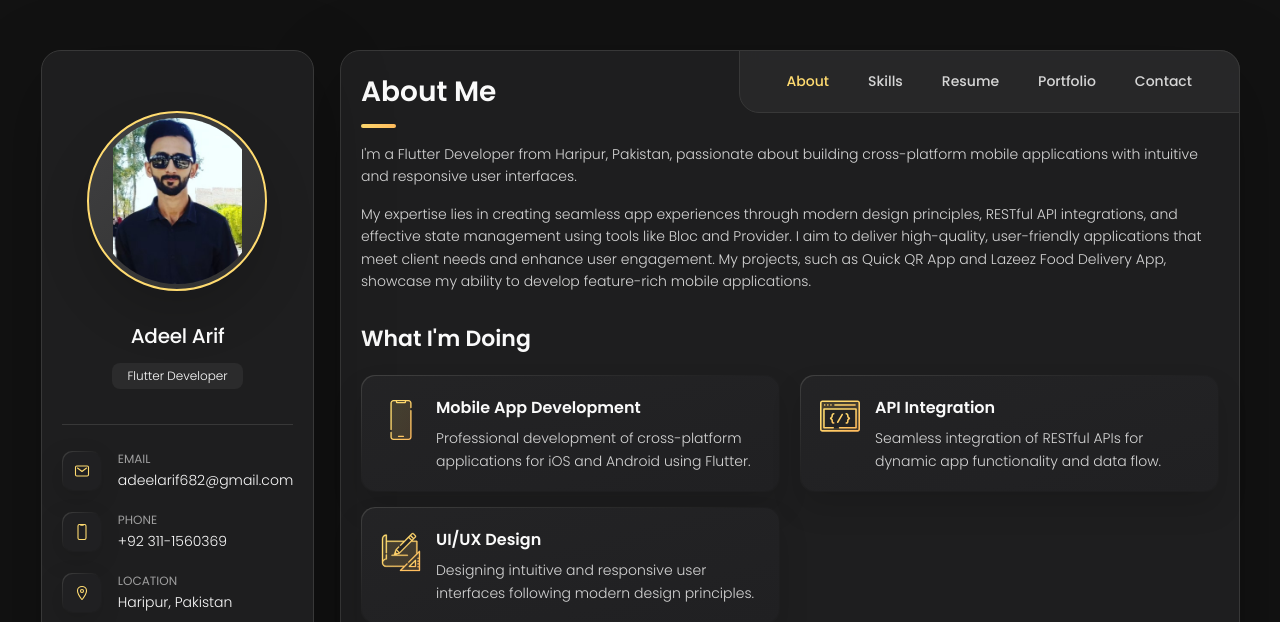
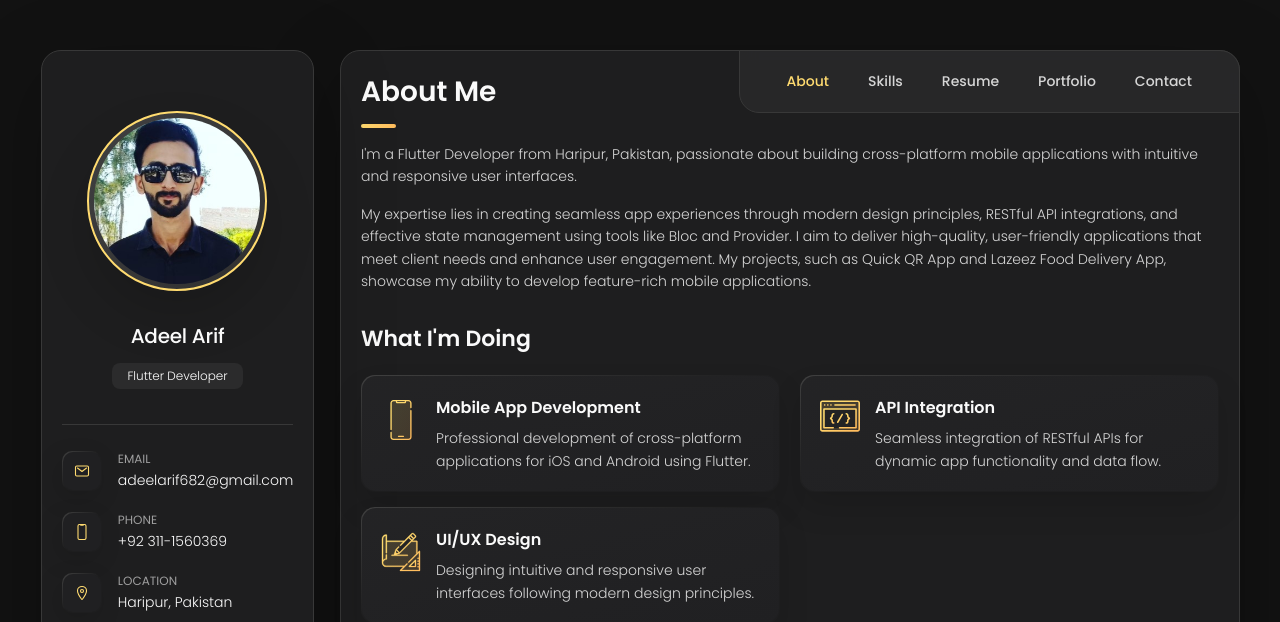
Before and after one commit to Adeel-Arif1/portfolio, a plain HTML site: page index.html in a window 1280 px wide. Shown: the top 622 px of the page. Drawn offline with nearby package versions, Linux system fonts and the light colour scheme.

Commit message:
avatar updated

```diff
--- a/assets/css/style.css
+++ b/assets/css/style.css
@@ -266,7 +266,7 @@ main {
 .avatar-box img {
   width: 100%;
   height: 100%;
-  object-fit: contain;
+  object-fit: cover;
   object-position: center top;
   border-radius: 50%;
 }
@@ -1020,6 +1020,14 @@ textarea.form-input::-webkit-resizer { display: none; }
     padding: 5px;
   }
 
+  .avatar-box img {
+    width: 100%;
+    height: 100%;
+    object-fit: cover;
+    object-position: center top;
+    border-radius: 50%;
+  }
+
   .info-content .name {
     font-size: var(--fs-3);
     text-align: center;
@@ -1170,6 +1178,15 @@ textarea.form-input::-webkit-resizer { display: none; }
     height: 140px;
     padding: 5px;
   }
+
+  .avatar-box img {
+    width: 100%;
+    height: 100%;
+    object-fit: cover;
+    object-position: center top;
+    border-radius: 50%;
+  }
+
   .info-content .name { margin-bottom: 12px; }
   .info-content .title { padding: 4px 15px; margin-bottom: 10px; }
   .info_more-btn {
@@ -1347,6 +1364,15 @@ textarea.form-input::-webkit-resizer { display: none; }
     height: 180px;
     padding: 5px;
   }
+
+  .avatar-box img {
+    width: 100%;
+    height: 100%;
+    object-fit: cover;
+    object-position: center top;
+    border-radius: 50%;
+  }
+
   .info-content .name {
     white-space: nowrap;
     text-align: center;
```
